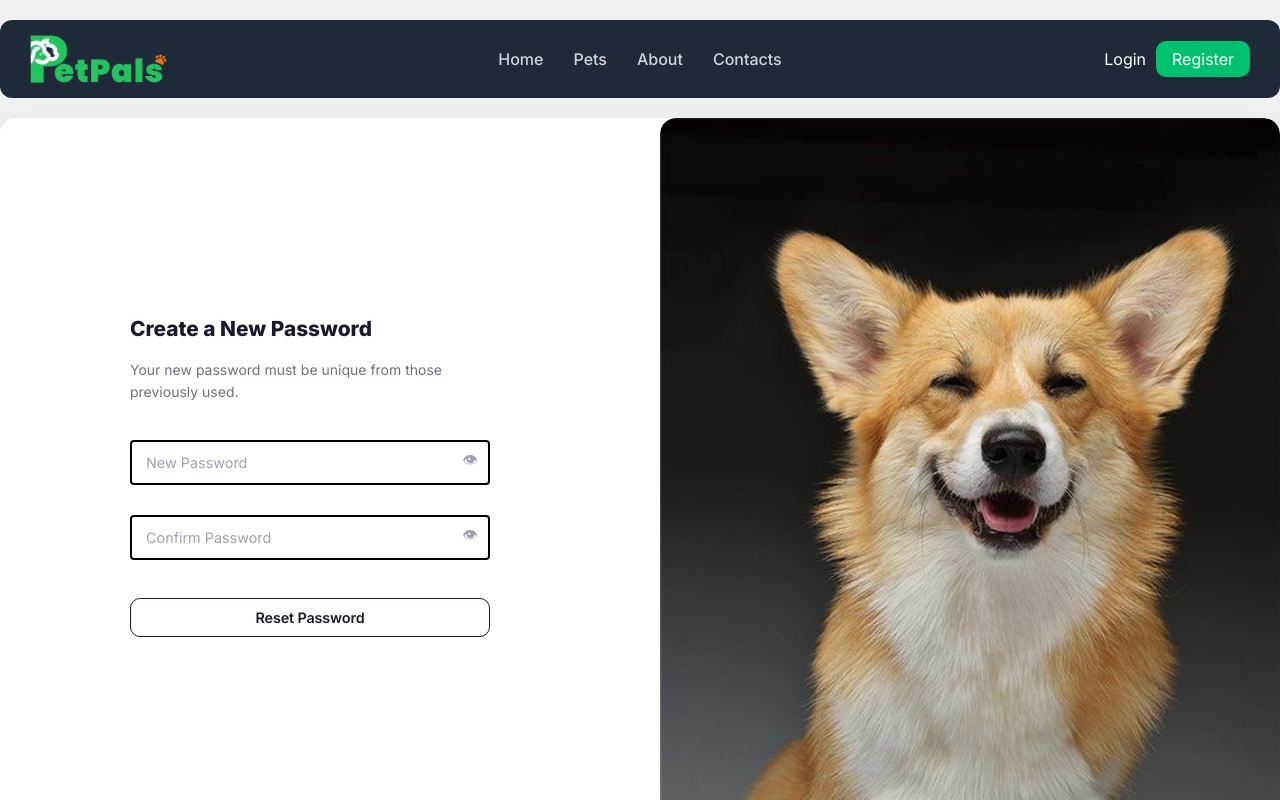
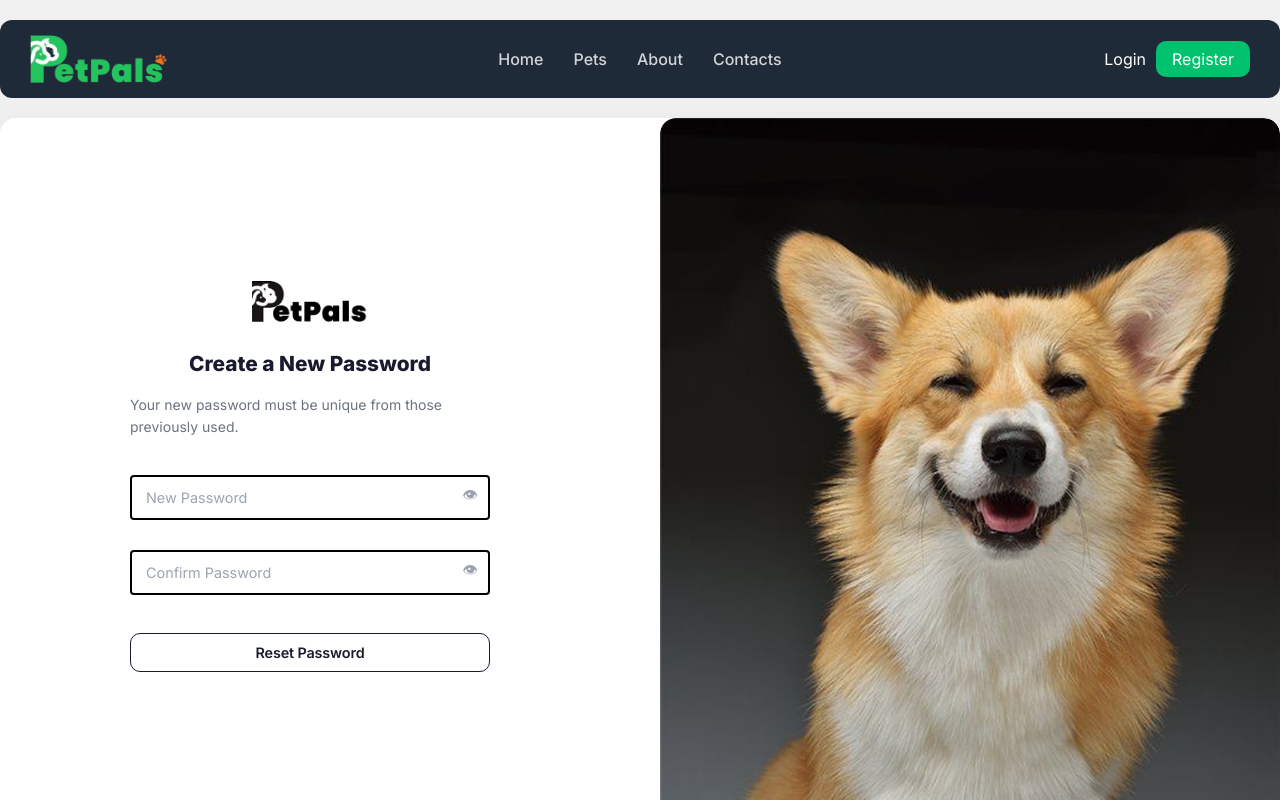
Before and after one commit to apidalb/petpals, a Next.js app: page /forgot-password/new-password in a window 1280 px wide. Shown: the top 800 px of the page. Built offline with nearby package versions, Linux system fonts and the light colour scheme.

Commit message:
rapihin posisi reset password

```diff
--- a/src/app/forgot-password/new-password/page.tsx
+++ b/src/app/forgot-password/new-password/page.tsx
@@ -35,8 +35,12 @@ export default function NewPasswordPage() {
         {/* Form side */}
         <div className="auth-form-side">
           <div className="auth-form-wrap">
+            <div className="auth-logo">
+              {/* eslint-disable-next-line @next/next/no-img-element */}
+              <img src="/logo-petpals-black.png" alt="PetPals" style={{ height: '52px', width: 'auto', mixBlendMode: 'multiply' }} />
+            </div>
 
-            <h1 style={{ fontSize: '1.3rem', fontWeight: 800, color: 'var(--text)', marginBottom: '10px' }}>
+            <h1 className="auth-h" style={{ fontSize: '1.3rem', fontWeight: 800, marginBottom: '10px' }}>
               Create a New Password
             </h1>
             <p style={{ fontSize: '.875rem', color: 'var(--text-muted)', marginBottom: '28px', lineHeight: '1.6' }}>
--- a/src/app/forgot-password/page.tsx
+++ b/src/app/forgot-password/page.tsx
@@ -21,8 +21,12 @@ export default function ForgotPasswordPage() {
         {/* Form side */}
         <div className="auth-form-side">
           <div className="auth-form-wrap">
+            <div className="auth-logo">
+              {/* eslint-disable-next-line @next/next/no-img-element */}
+              <img src="/logo-petpals-black.png" alt="PetPals" style={{ height: '52px', width: 'auto', mixBlendMode: 'multiply' }} />
+            </div>
 
-            <h1 style={{ fontSize: '1.3rem', fontWeight: 800, color: 'var(--text)', marginBottom: '10px' }}>
+            <h1 className="auth-h" style={{ fontSize: '1.3rem', fontWeight: 800, marginBottom: '10px' }}>
               Reset your password
             </h1>
             <p style={{ fontSize: '.875rem', color: 'var(--text-muted)', marginBottom: '28px', lineHeight: '1.6' }}>
--- a/src/app/forgot-password/verify/page.tsx
+++ b/src/app/forgot-password/verify/page.tsx
@@ -46,8 +46,12 @@ export default function VerifyCodePage() {
         {/* Form side */}
         <div className="auth-form-side">
           <div className="auth-form-wrap">
+            <div className="auth-logo">
+              {/* eslint-disable-next-line @next/next/no-img-element */}
+              <img src="/logo-petpals-black.png" alt="PetPals" style={{ height: '52px', width: 'auto', mixBlendMode: 'multiply' }} />
+            </div>
 
-            <h1 style={{ fontSize: '1.3rem', fontWeight: 800, color: 'var(--text)', marginBottom: '10px' }}>
+            <h1 className="auth-h" style={{ fontSize: '1.3rem', fontWeight: 800, marginBottom: '10px' }}>
               Code Verificaction
             </h1>
             <p style={{ fontSize: '.875rem', color: 'var(--text-muted)', marginBottom: '16px', lineHeight: '1.6' }}>
```
